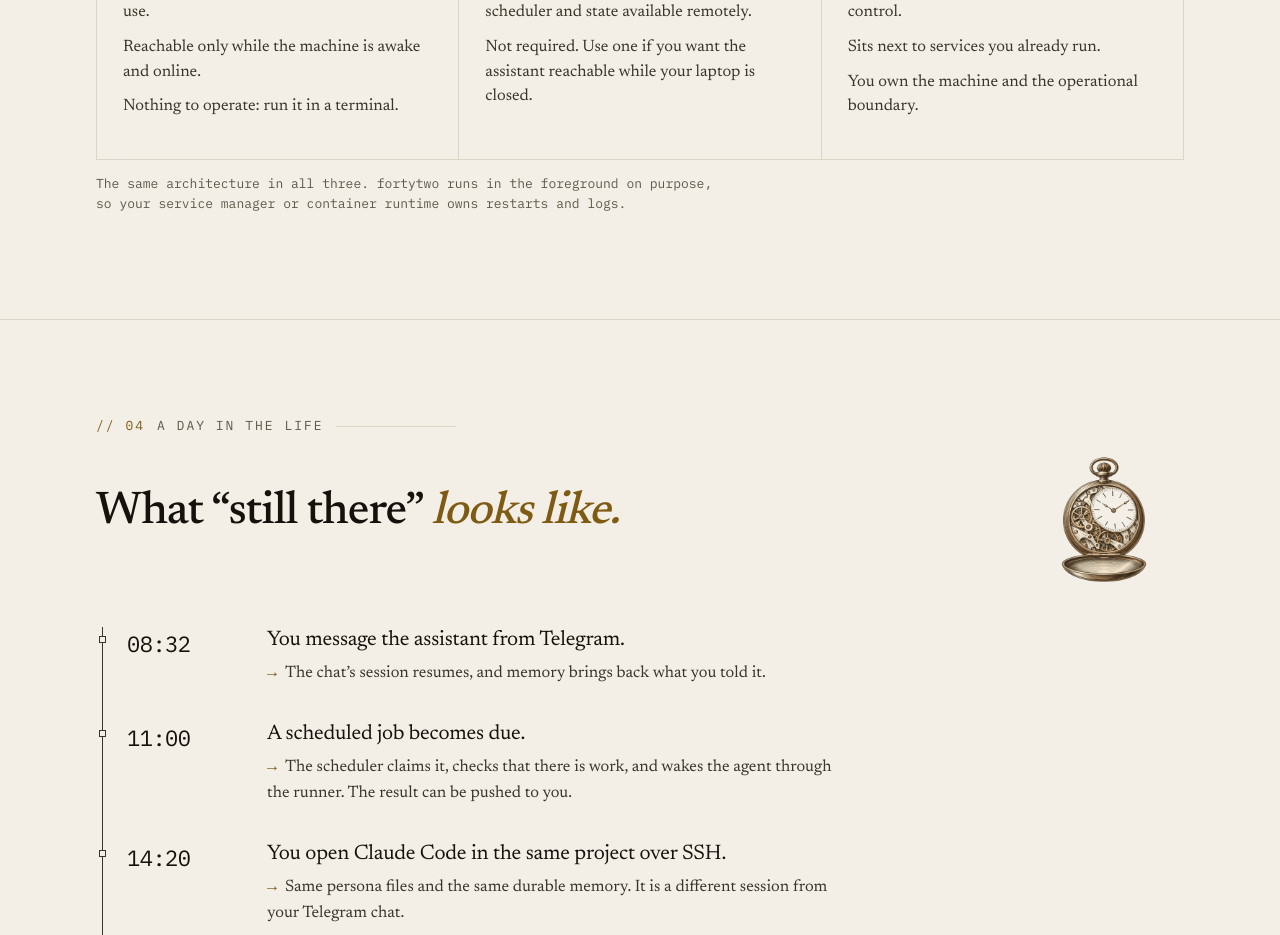
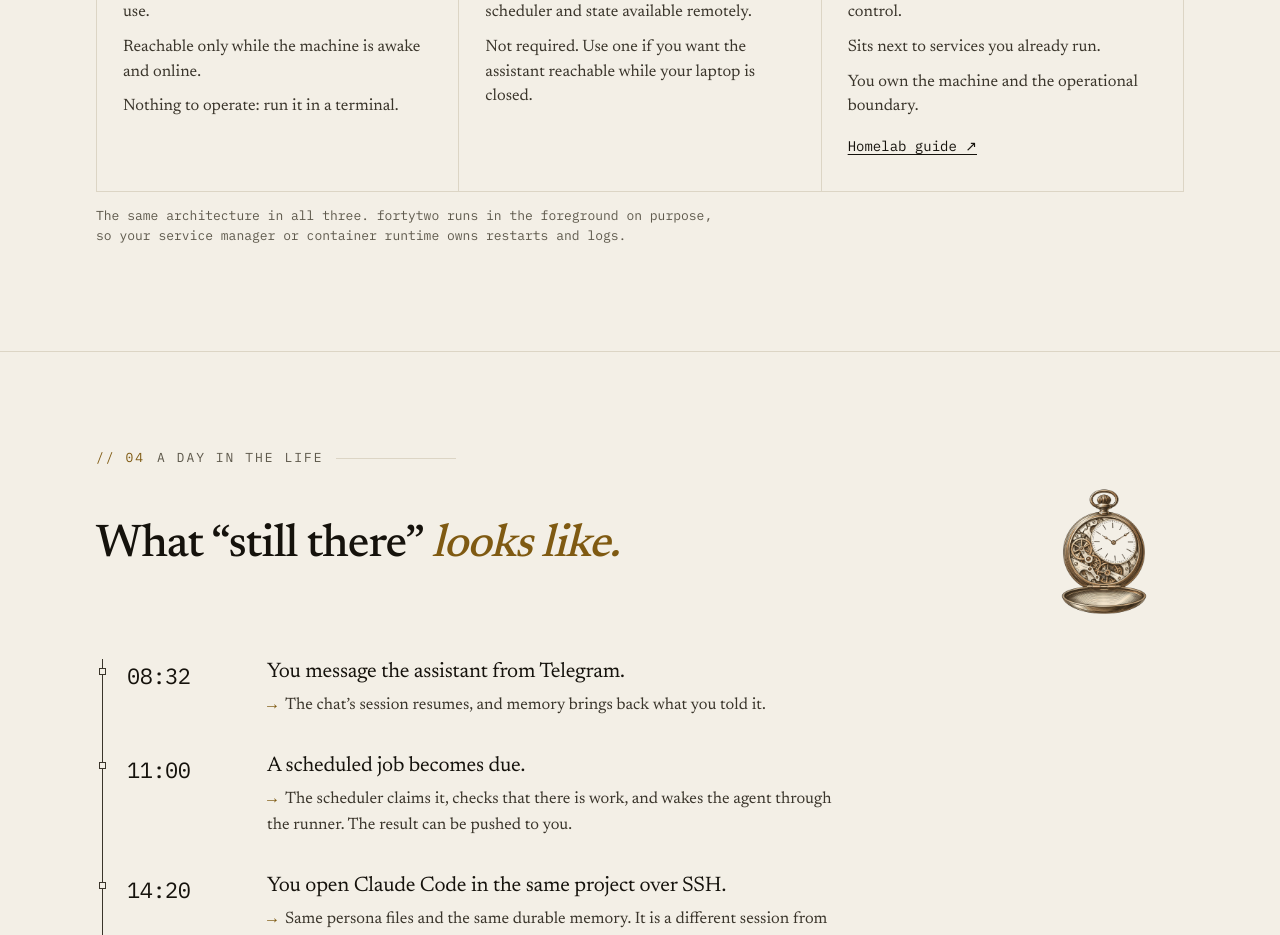
Before and after one commit to justfortytwo/website, a Nuxt app: page /always-on in a window 1280 px wide. Shown: the part 2740-3675 px from the top of the page. Built offline with nearby package versions, Linux system fonts and the light colour scheme.

Commit message:
feat(site): link the homelab card to the docs guide

```diff
--- a/app/components/DeployContexts.vue
+++ b/app/components/DeployContexts.vue
@@ -8,6 +8,7 @@ import { deployContexts, deployNote } from '~/data/alwayson'
         <div class="tag mono">{{ d.tag }}</div>
         <h3>{{ d.name }}</h3>
         <p v-for="(l, i) in d.lines" :key="i">{{ l }}</p>
+        <a v-if="d.link" class="more mono" :href="d.link.href">{{ d.link.label }}</a>
       </article>
     </div>
     <p class="note mono">{{ deployNote }}</p>
@@ -19,6 +20,7 @@ import { deployContexts, deployNote } from '~/data/alwayson'
 .tag{font-size:13px;letter-spacing:1.5px;text-transform:uppercase;color:var(--mute)}
 h3{font-family:var(--font-serif);font-weight:500;font-size:30px;letter-spacing:-.5px;margin:4px 0 12px}
 p{font-size:16.5px;color:var(--ink-2);line-height:1.5;margin-bottom:10px}
+.more{display:inline-block;font-size:14px;color:var(--ink);text-decoration:underline;text-underline-offset:3px;margin-top:6px}
 .note{font-size:13px;color:var(--mute);margin-top:14px;max-width:80ch}
 @media (max-width:860px){.row{grid-template-columns:1fr}}
 </style>
--- a/app/data/alwayson.ts
+++ b/app/data/alwayson.ts
@@ -51,7 +51,7 @@ export const availability: { stays: Lane; runs: Lane; footnote: string } = {
   footnote: 'A live session process can stay resident between messages. It does no inference while idle.',
 }
 
-export interface DeployContext { id: string; name: string; tag: string; lines: string[] }
+export interface DeployContext { id: string; name: string; tag: string; lines: string[]; link?: { label: string; href: string } }
 
 export const deployContexts: DeployContext[] = [
   { id: 'laptop', name: 'Laptop', tag: 'Try it, use it locally',
@@ -70,7 +70,8 @@ export const deployContexts: DeployContext[] = [
       'The same architecture on infrastructure you control.',
       'Sits next to services you already run.',
       'You own the machine and the operational boundary.',
-    ] },
+    ],
+    link: { label: 'Homelab guide ↗', href: 'https://docs.forty-two.it/homelab.html' } },
 ]
 
 export const deployNote = 'The same architecture in all three. fortytwo runs in the foreground on purpose, so your service manager or container runtime owns restarts and logs.'
```
Also changed, not shown: 1 other file (tests, documents, lock files or other folders).
